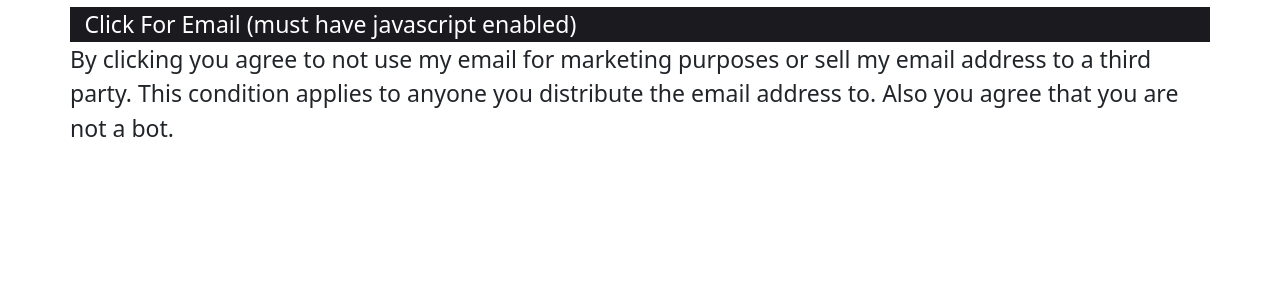
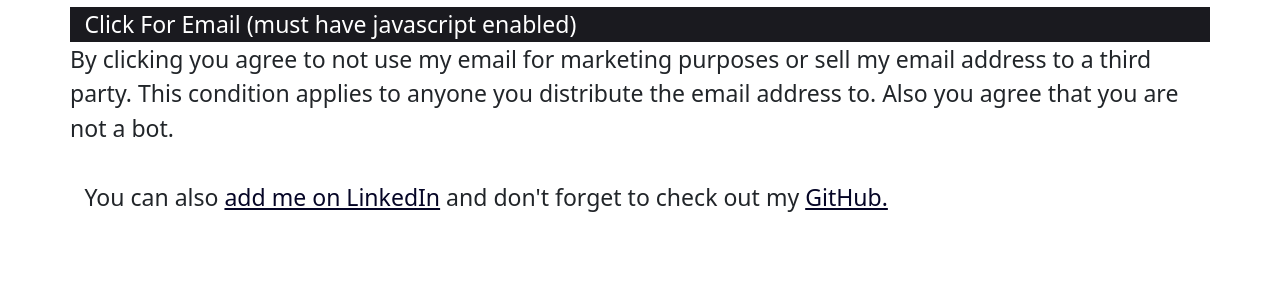
Before and after one commit to AriAlavi/ArianAlaviWebsite, a Django app: page /contact/ in a window 1280 px wide. Shown: the part 143-434 px from the top of the page. Run offline with Django 4.2, Linux system fonts and the light colour scheme.

Commit message:
time to eat

```diff
--- a/main/templates/main/contact.html
+++ b/main/templates/main/contact.html
@@ -10,8 +10,11 @@
             By clicking you agree to not use my email for marketing purposes or sell my email address to a third party. This condition applies to anyone you distribute the email address to.
             Also you agree that you are not a bot.
         </div>
+        <br>
+        You can also <a href="https://www.linkedin.com/in/arian-alavi1/" target="_blank">add me on LinkedIn</a> and don't forget to check out my <a href="https://github.com/AriAlavi" target="_blank">GitHub.</a>
     </div>
 </div>
+
 
 <script>
 function sleep(ms) {
--- a/main/templates/main/interests.html
+++ b/main/templates/main/interests.html
@@ -44,6 +44,7 @@
         <div class="row">
             <div class="col-sm-6">
                 <img src="{% static 'main/welding.png'%} " width="100%">
+                <small>Learning how to weld</small>
             </div>
             <div class="col-sm-6">
                 I am never against trying new things
```
